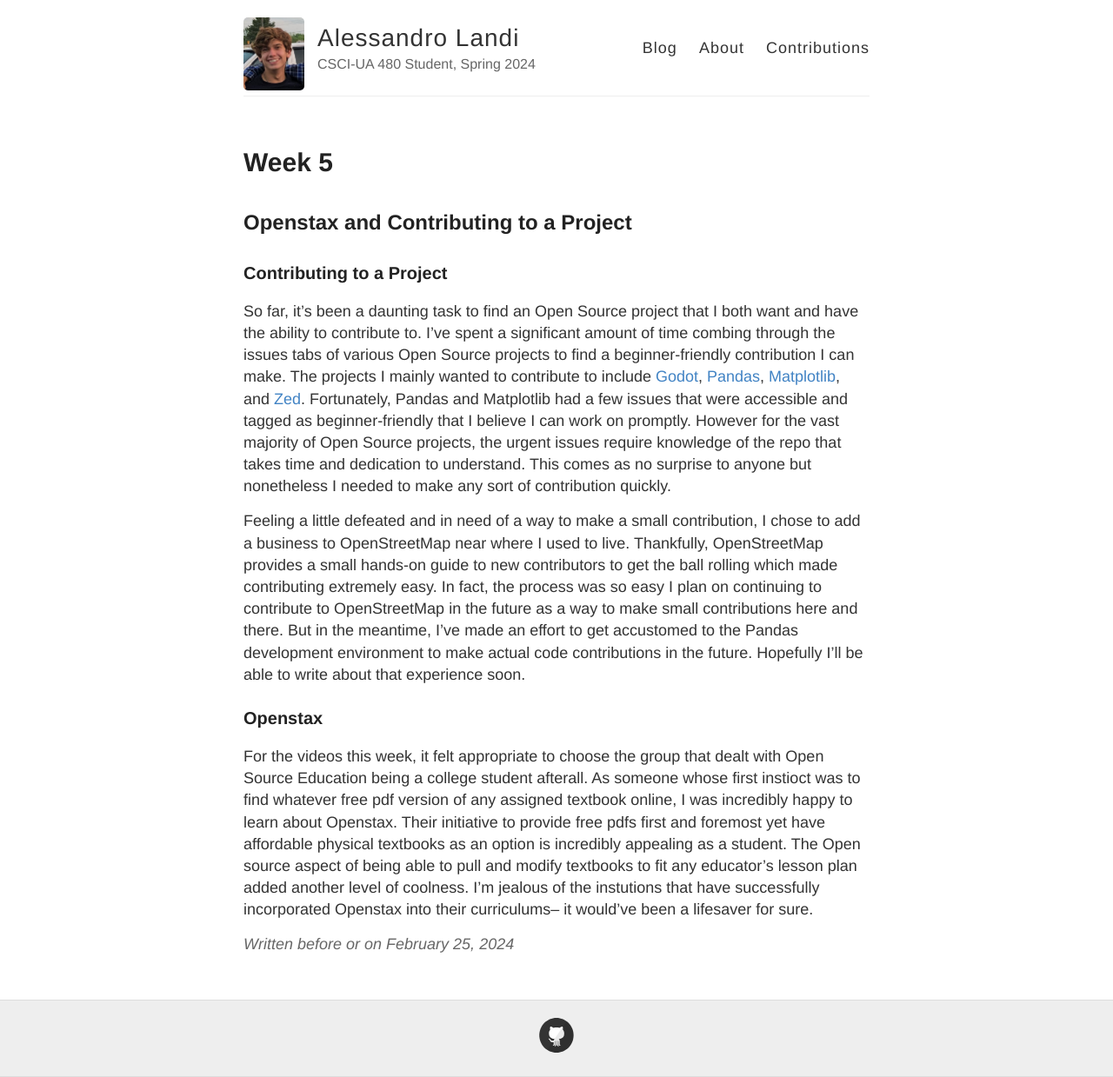
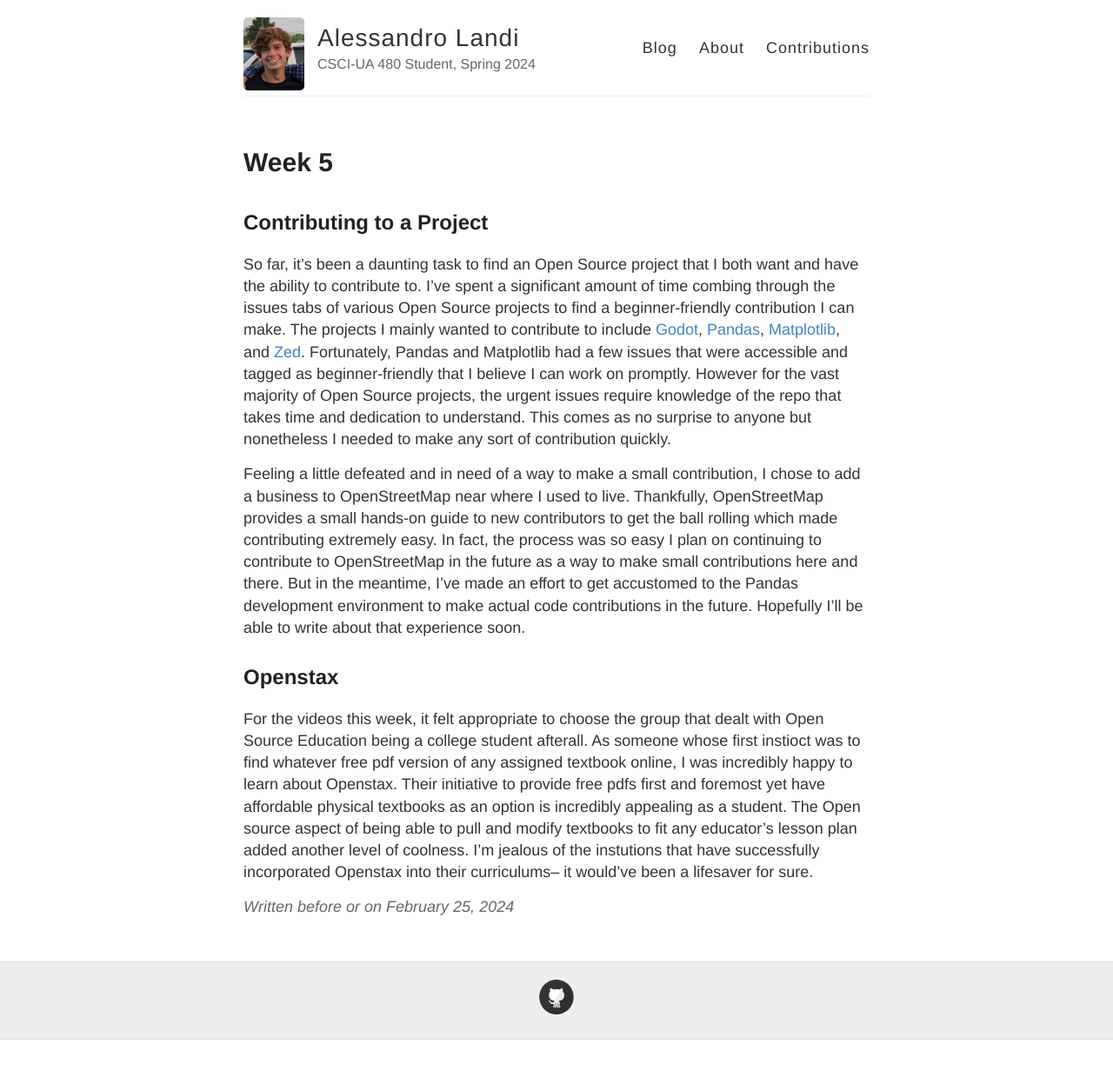
Before and after one commit to ossd-s24/alessandrolandi-weekly, a Jekyll site: the page built from _posts/2024-02-25-week05.md, in a window 1280 px wide. Shown: the whole page at 87% size. Built offline with Jekyll 4.4.1, drawn with Linux system fonts in a browser that asks for light colours; after the commit the page ends 1196 px from its top, so only the background shows below that.

Commit message:
Changed title/organization to fit format

```diff
--- a/_posts/2024-02-25-week05.md
+++ b/_posts/2024-02-25-week05.md
@@ -3,15 +3,13 @@ layout: post
 title: Week 5
 ---
 
-## Openstax and Contributing to a Project
-
-### Contributing to a Project
+## Contributing to a Project
 
 So far, it's been a daunting task to find an Open Source project that I both want and have the ability to contribute to. I've spent a significant amount of time combing through the issues tabs of various Open Source projects to find a beginner-friendly contribution I can make. The projects I mainly wanted to contribute to include [Godot](https://github.com/godotengine/godot), [Pandas](https://github.com/pandas-dev), [Matplotlib](https://github.com/matplotlib), and [Zed](https://github.com/zed-industries/zed). Fortunately, Pandas and Matplotlib had a few issues that were accessible and tagged as beginner-friendly that I believe I can work on promptly. However for the vast majority of Open Source projects, the urgent issues require knowledge of the repo that takes time and dedication to understand. This comes as no surprise to anyone but nonetheless I needed to make any sort of contribution quickly.
 <!--more-->
 
 Feeling a little defeated and in need of a way to make a small contribution, I chose to add a business to OpenStreetMap near where I used to live. Thankfully, OpenStreetMap provides a small hands-on guide to new contributors to get the ball rolling which made contributing extremely easy. In fact, the process was so easy I plan on continuing to contribute to OpenStreetMap in the future as a way to make small contributions here and there. But in the meantime, I've made an effort to get accustomed to the Pandas development environment to make actual code contributions in the future. Hopefully I'll be able to write about that experience soon.
 
-### Openstax
+## Openstax
 
 For the videos this week, it felt appropriate to choose the group that dealt with Open Source Education being a college student afterall. As someone whose first instioct was to find whatever free pdf version of any assigned textbook online, I was incredibly happy to learn about Openstax. Their initiative to provide free pdfs first and foremost yet have affordable physical textbooks as an option is incredibly appealing as a student. The Open source aspect of being able to pull and modify textbooks to fit any educator's lesson plan added another level of coolness. I'm jealous of the instutions that have successfully incorporated Openstax into their curriculums-- it would've been a lifesaver for sure.
```
